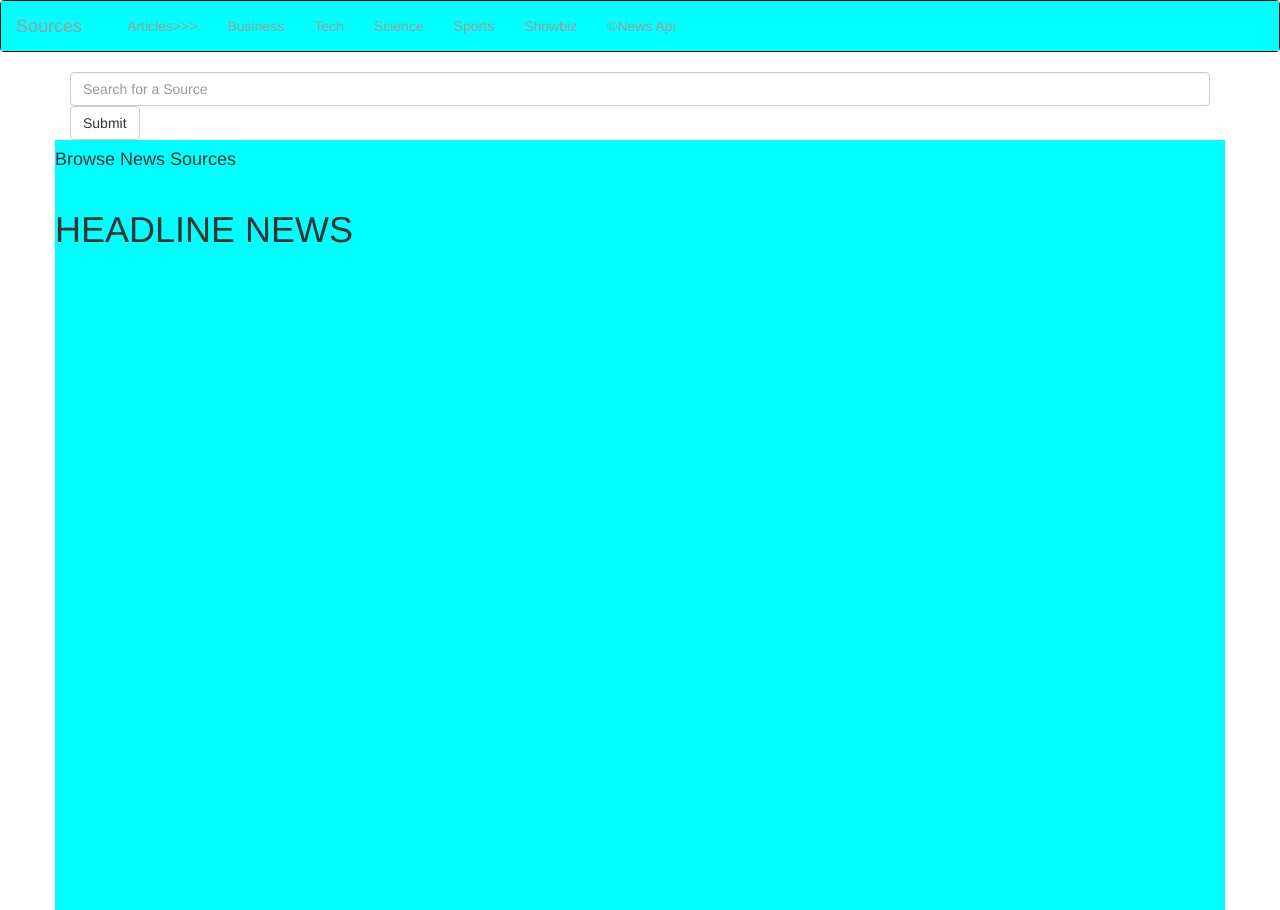
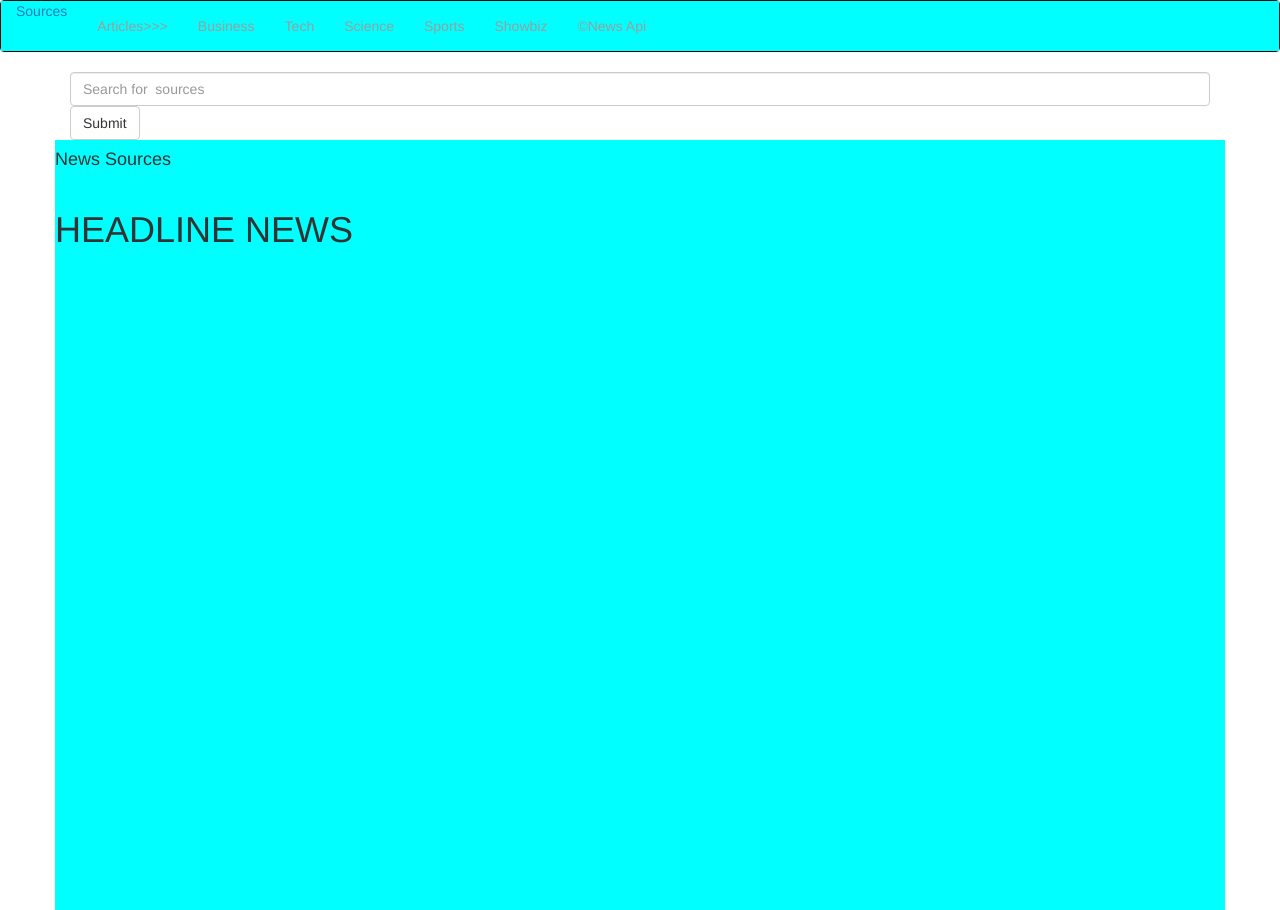
Before and after one commit to rmautia/news, a Flask app: template app/templates/index.html in a window 1280 px wide. Run offline with Flask 2, Linux system fonts and the light colour scheme; the template is opened without the code that fills it, so the values that code supplies are empty; some libraries are stand-ins or nearby versions.

Commit message:
add update source-test.py //pass.

```diff
--- a/app/request.py
+++ b/app/request.py
@@ -54,8 +54,9 @@ def process_results(source_list):
             source_results.append(source_object)
 
     return source_results
+    print("source_results")
 
-def article_source(id):
+def article_source(url):
     article_source_url = 'https://newsapi.org/v2/top-headlines?sources={}&apiKey={}'.format(id,api_key)
     print(article_source_url)
     with urllib.request.urlopen(article_source_url) as url:
@@ -112,7 +113,7 @@ def get_headlines():
     '''
     function that gets the response to the category json
     '''
-    get_headlines_url = 'https://newsapi.org/v2/top-headlines?country=us&apiKey={}'.format(api_key)
+    get_headlines_url = 'http://newsapi.org/v2/everything?q=bitcoin&from=2020-03-27&sortBy=publishedAt&apiKey={}'.format(api_key)
     print(get_headlines_url)
     with urllib.request.urlopen(get_headlines_url) as url:
         get_headlines_data = url.read()
--- a/app/source_test.py
+++ b/app/source_test.py
@@ -11,7 +11,7 @@ class SourceTest(unittest.TestCase):
         '''
         Method to run before every Test
         '''
-        self.new_source= Source( "ABC News","Your trusted source for breaking news, analysis, exclusive interviews, headlines, and videos at ABCNews.com.","http://abcnews.go.com","general")
+        self.new_source= Source( "ABC News","Your trusted source for breaking news, analysis, exclusive interviews, headlines, and videos at ABCNews.com.","http://abcnews.go.com","2020-04-26T23:53:06Z","general", "Your aunt's YouTube videos about how coronavirus is a bioweapon")
 
     def test_instance(self):
         self.assertTrue(isinstance(self.new_source,Source))
--- a/app/templates/index.html
+++ b/app/templates/index.html
@@ -4,13 +4,11 @@
     {{ super() }}
 <link rel="stylesheet" href="{{url_for('static',filename='css/index.css')}}">
 {% endblock %}
-
-
 <!-- Content block -->
     {% block content %}
     <div class="container">
         <form>
-            <input type="text" name="source_query" placeholder="Search for a Source" class="form-control">
+            <input type="text" name="source_query" placeholder="Search for  sources" class="form-control">
             <input type="submit"  value="Submit" class="btn btn-default">
         </form>
 
@@ -23,7 +21,7 @@
         <div class="col-3">
           <div class="card-column">
             <div class="card-header">
-              <h4>Browse News Sources</h4>
+              <h4>News Sources</h4>
             </div>
             <div class="list-group list-group-flush scrolly">
               <ul>
--- a/app/templates/navbar.html
+++ b/app/templates/navbar.html
@@ -7,7 +7,7 @@
               <span class="icon-bar"></span>
               <span class="icon-bar"></span>
             </button>
-            <a class="navbar-brand" href="/">Sources</a>
+            <a class="nav-link" href="/">Sources<span class="sr-only">(current)</span></a>
         </div>
         <div class="navbar-collapse collapse">
             <ul class="nav navbar-nav">
--- a/app/templates/search.html
+++ b/app/templates/search.html
@@ -6,7 +6,7 @@
 
         <div class="row">
 
-            <h3> Found {{ source| count }} matches </h3>
+            <h3> Found {{ sources| count }} matches </h3>
             <hr>
             <ul>
                 {{ macro.displaySource_List(sources)}}
```
